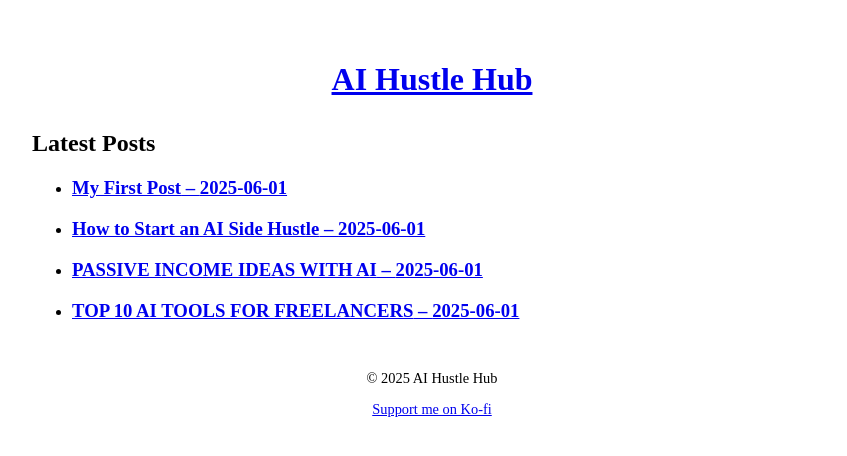
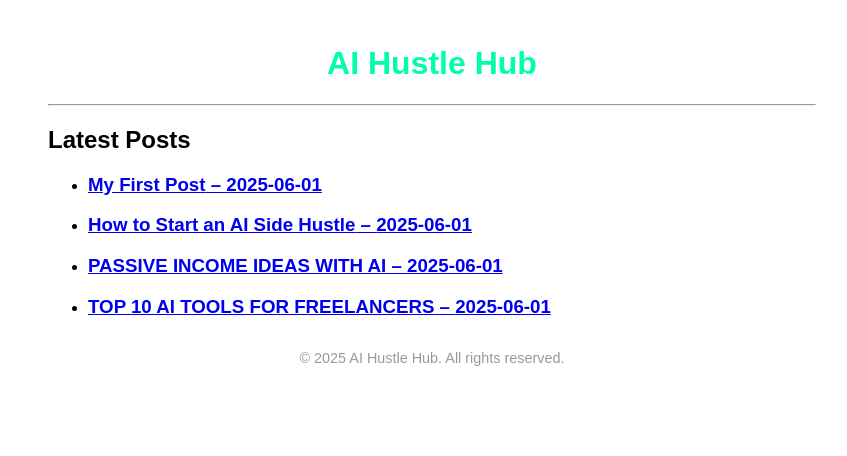
Before and after one commit to avitech-312/aihustlehub, a Next.js app: page / in a window 1280 px wide. Shown: the top 456 px of the page, without its empty margins (208-1055 px from the left). Built offline with nearby package versions, Linux system fonts and the light colour scheme.

Commit message:
Update Layout.js

```diff
--- a/components/Layout.js
+++ b/components/Layout.js
@@ -1,41 +1,23 @@
-// components/Layout.js
 import Head from 'next/head';
-import Link from 'next/link';
 
 export default function Layout({ children }) {
   return (
-    <div className="container">
+    <>
       <Head>
+        <meta name="google-site-verification" content="YOUR_GOOGLE_VERIFICATION_CODE" />
         <title>AI Hustle Hub</title>
-        <meta name="description" content="Explore AI-powered blog content and tools for online income." />
+        <meta name="description" content="AI Hustle Hub: Explore AI tools, tips, and side hustles to grow your income." />
       </Head>
-      <header>
-        <h1>
-          <Link href="/">AI Hustle Hub</Link>
-        </h1>
-      </header>
-      <main>{children}</main>
-      <footer>
-        <p>© 2025 AI Hustle Hub</p>
-        <a href="https://ko-fi.com/aavi31193" target="_blank">Support me on Ko-fi</a>
-      </footer>
-
-      <style jsx>{`
-        .container {
-          max-width: 800px;
-          margin: 0 auto;
-          padding: 2rem;
-        }
-        header {
-          margin-bottom: 2rem;
-          text-align: center;
-        }
-        footer {
-          margin-top: 3rem;
-          text-align: center;
-          font-size: 0.9rem;
-        }
-      `}</style>
-    </div>
+      <div style={{ maxWidth: '768px', margin: '0 auto', padding: '1rem', fontFamily: 'sans-serif' }}>
+        <header>
+          <h1 style={{ textAlign: 'center', fontSize: '2rem', color: '#00FFAA' }}>AI Hustle Hub</h1>
+          <hr />
+        </header>
+        <main>{children}</main>
+        <footer style={{ marginTop: '2rem', textAlign: 'center', fontSize: '0.9rem', color: '#999' }}>
+          © {new Date().getFullYear()} AI Hustle Hub. All rights reserved.
+        </footer>
+      </div>
+    </>
   );
 }
```
